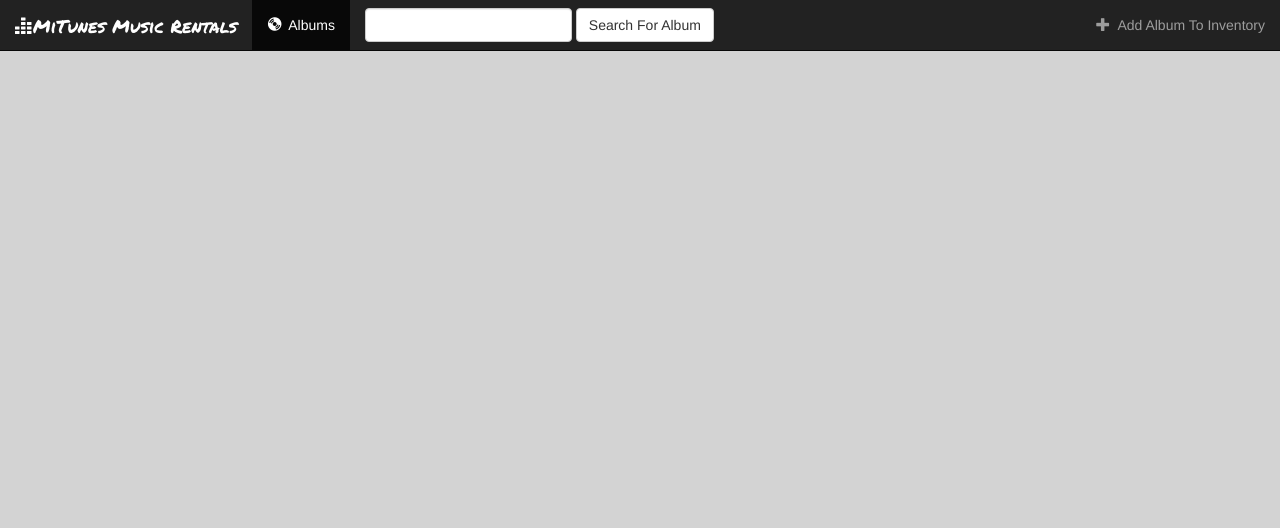
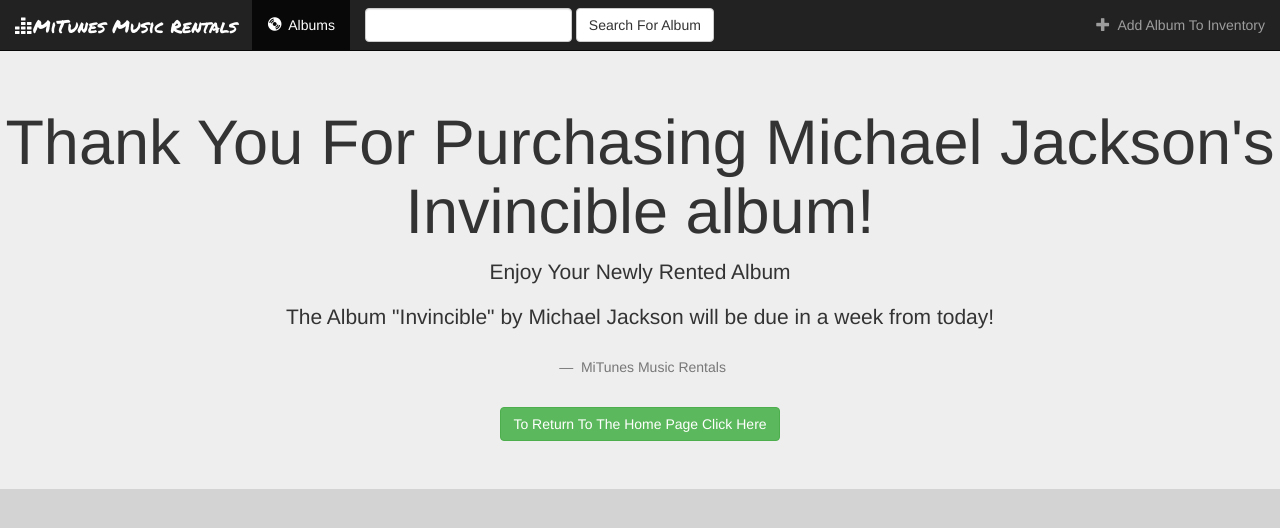
Before and after one commit to EddrickButler98/Django-Music-Rental-Store-sort-of-, a Django app: page /music/album/11/confirm/ in a window 1280 px wide. Shown: the top 528 px of the page. Run offline with Django 3.2, Linux system fonts and the light colour scheme; data comes from the database, SQL or seed files in the repository; both versions use the stored data as it was after the commit; some libraries are stand-ins or nearby versions.

Commit message:
Removed Trash Can and Plus Sign From Main Page and Added Confirmation Message After Album Is Rented

```diff
--- a/music_rentals/music/templates/music/confirm.html
+++ b/music_rentals/music/templates/music/confirm.html
@@ -1,4 +1,19 @@
 {% extends 'music/base.html' %} {% block body %}{% if all_albums %}
 <title>{% block title %}Thank You For Buying {{ object.album_title }}! | MiTunes Music{% endblock %}</title>
 {% endif %}
+<div class="jumbotron">
+    <center>
+    <h1>Thank You For Purchasing {{ object.artist }}'s {{ object.album_title }} album!</h1>
+    <p>Enjoy Your Newly Rented Album</p>
+    <p>The Album "{{ object.album_title }}" by {{ object.artist }} will be due in a week from today!</p>
+    <blockquote>
+        <small>
+            MiTunes Music Rentals
+        </small>
+    </blockquote>
+    <a href="{% url 'music:index' %}">
+    <button class="btn btn-success">To Return To The Home Page Click Here</button>
+    </a>
+    </center>
+</div>
 {% endblock %}
--- a/music_rentals/music/templates/music/index.html
+++ b/music_rentals/music/templates/music/index.html
@@ -1,4 +1,4 @@
-{% extends 'music/base.html' %} {% block body %} {% if all_albums %} {% if album_total % }
+{% extends 'music/base.html' %} {% block body %} {% if all_albums %}
 <div class="jumbotron">
     <center>
         <h1 class="google_font">Welcome To MiTunes Music Rentals 2.0</h1>
@@ -22,8 +22,6 @@
                         <h2>{{ album.album_title }}</h2>
                         <h4>{{ album.artist }}</h4>
                         <a href="{% url 'music:detail' album.id %}" class="btn btn-primary">Album Details</a>
-                        <button class="btn btn-default"><span class="glyphicon glyphicon-trash"></span></button>
-                        <a href="{% url 'music:inventory' album.id %}"><button class="btn btn-default"><span class="glyphicon glyphicon-plus"></span></button></a>
                     </div>
                 </div>
             </div>
```
Also changed, not shown: music_rentals/music/templates/music/inventory.html (+8 -3 lines), music_rentals/db.sqlite3.
